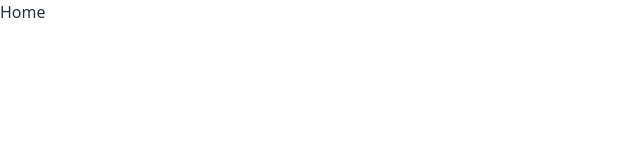
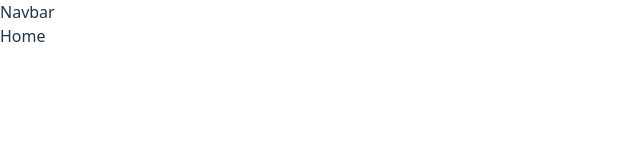
Before and after one commit to techsolve-group-project/client, a React (Vite) app: page / in a window 1280 px wide. Shown: the top 160 px of the page, without its empty margins (0-640 px from the left). Built offline with nearby package versions, Linux system fonts and the light colour scheme.

Commit message:
feat: Update routing structure for authenticated routes

```diff
--- /dev/null
+++ b/src/components/AuthLayout.jsx
@@ -0,0 +1,9 @@
+import { Outlet } from "react-router"
+export default function AuthLayout() {
+    return(
+        <>
+        <h1>Navbar</h1>
+        <Outlet/>
+        </>
+    )
+}
--- a/src/main.jsx
+++ b/src/main.jsx
@@ -2,16 +2,19 @@ import { StrictMode } from "react";
 import { createRoot } from "react-dom/client";
 import { BrowserRouter, Routes, Route } from "react-router";
 import "./index.css";
+import AuthLayout from "./components/AuthLayout";
 
 createRoot(document.getElementById("root")).render(
   <StrictMode>
     <BrowserRouter>
       <Routes>
-        <Route path="/" element={<h1>Home</h1>} />
         <Route path="/login" element={<h1>Login</h1>} />
         <Route path="/register" element={<h1>Register</h1>} />
-        <Route path="/add-question" element={<h1>Add question form</h1>} />
-        <Route path="/questions/:id" element={<h1>Question details</h1>} />
+        <Route element={<AuthLayout />}>
+          <Route path="/" element={<h1>Home</h1>} />
+          <Route path="/add-question" element={<h1>Add question form</h1>} />
+          <Route path="/questions/:id" element={<h1>Question details</h1>} />
+        </Route>
       </Routes>
     </BrowserRouter>
   </StrictMode>
```
